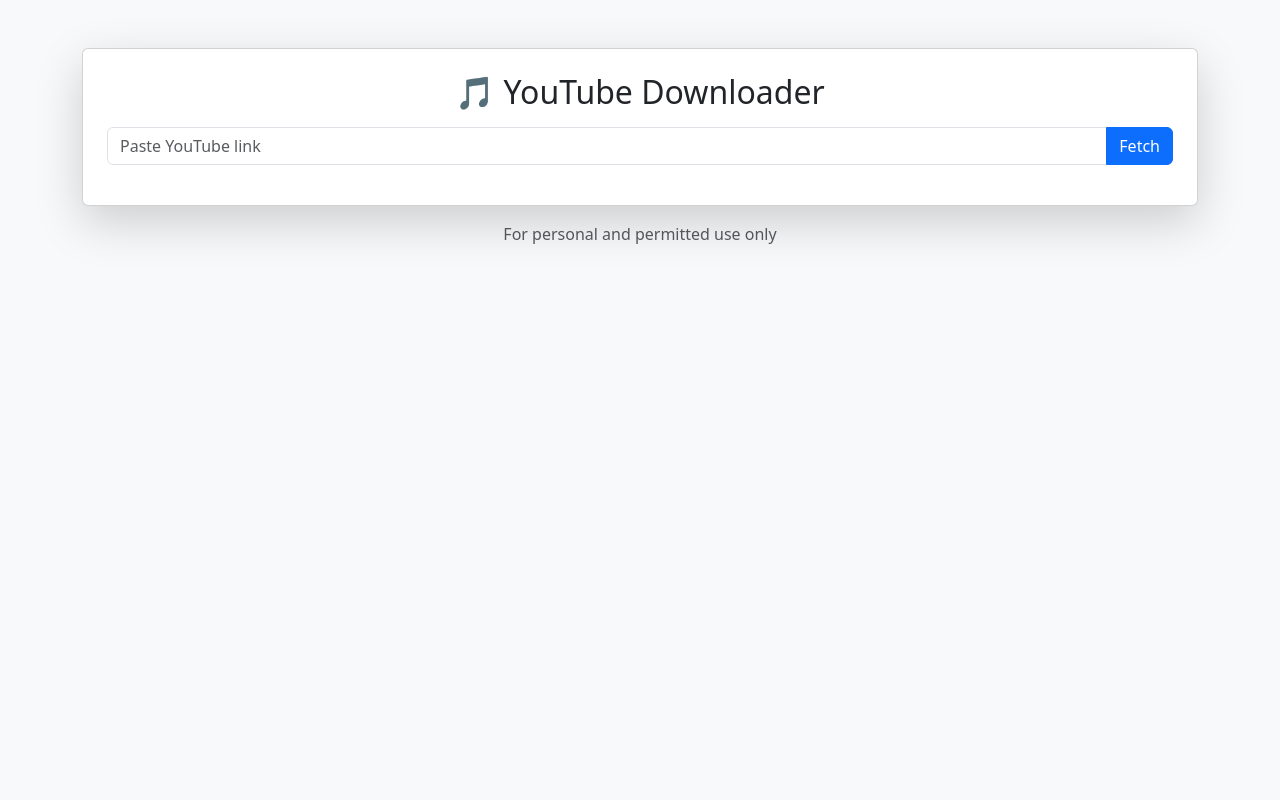
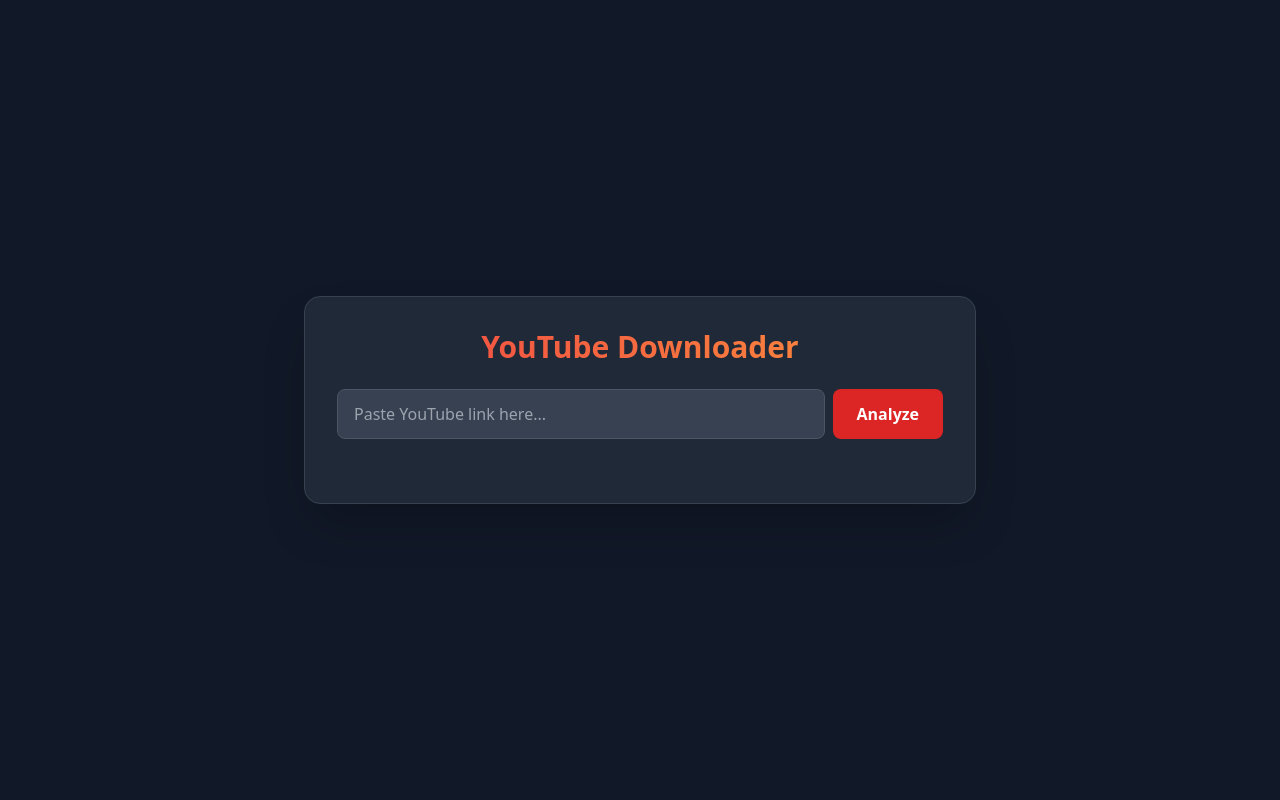
Before and after one commit to phpjibo-prog/media_today, a Flask app: page / in a window 1280 px wide. Run offline with Flask 3, Linux system fonts and the light colour scheme; some libraries are stand-ins or nearby versions.

Commit message:
Update index.html

```diff
--- a/templates/index.html
+++ b/templates/index.html
@@ -1,46 +1,93 @@
 <!DOCTYPE html>
 <html lang="en">
-
 <head>
     <meta charset="UTF-8">
-    <title>YouTube Downloader</title>
-    <link href="https://cdn.jsdelivr.net/npm/bootstrap@5.3.3/dist/css/bootstrap.min.css" rel="stylesheet">
+    <meta name="viewport" content="width=device-width, initial-scale=1.0">
+    <title>StreamFetch | Pro Downloader</title>
+    <script src="https://cdn.tailwindcss.com"></script>
 </head>
+<body class="bg-gray-900 text-white min-h-screen flex items-center justify-center p-6">
 
-<body class="bg-light">
+    <div class="max-w-2xl w-full bg-gray-800 rounded-2xl shadow-2xl p-8 border border-gray-700">
+        <h1 class="text-3xl font-bold mb-6 text-center bg-gradient-to-r from-red-500 to-orange-400 bg-clip-text text-transparent">
+            YouTube Downloader
+        </h1>
 
-    <div class="container mt-5">
-        <div class="card shadow-lg p-4">
-            <h2 class="text-center mb-3">🎵 YouTube Downloader</h2>
-
-            <form method="POST">
-                <div class="input-group mb-3">
-                    <input type="url" name="url" class="form-control" placeholder="Paste YouTube link" required>
-                    <button class="btn btn-primary">Fetch</button>
-                </div>
-            </form>
-
-            {% if url %}
-            <hr>
-            <h5>Audio</h5>
-            <a href="/download/mp3_320?url={{ url }}" class="btn btn-success mb-2">MP3 320kbps</a>
-            <a href="/download/mp3_128?url={{ url }}" class="btn btn-success mb-2">MP3 128kbps</a>
-
-            <hr>
-            <h5>Video (MP4)</h5>
-            <a href="/download/1080p?url={{ url }}" class="btn btn-dark mb-2">1080p</a>
-            <a href="/download/720p?url={{ url }}" class="btn btn-dark mb-2">720p</a>
-            <a href="/download/360p?url={{ url }}" class="btn btn-dark mb-2">360p</a>
-            <a href="/download/240p?url={{ url }}" class="btn btn-dark mb-2">240p</a>
-            <a href="/download/144p?url={{ url }}" class="btn btn-dark mb-2">144p</a>
-            {% endif %}
+        <div class="flex gap-2 mb-8">
+            <input type="text" id="urlInput" placeholder="Paste YouTube link here..."
+                class="flex-1 bg-gray-700 border border-gray-600 rounded-lg px-4 py-3 focus:outline-none focus:ring-2 focus:ring-red-500 transition">
+            <button onclick="fetchVideoInfo()" class="bg-red-600 hover:bg-red-700 px-6 py-3 rounded-lg font-semibold transition">
+                Analyze
+            </button>
         </div>
 
-        <p class="text-center mt-3 text-muted">
-            For personal and permitted use only
-        </p>
+        <div id="videoDetails" class="hidden mb-8 p-4 bg-gray-750 border border-gray-700 rounded-xl">
+            <div class="flex gap-4">
+                <img id="thumb" class="w-32 rounded-lg object-cover" src="" alt="Thumbnail">
+                <div>
+                    <h3 id="videoTitle" class="font-bold text-lg line-clamp-2"></h3>
+                    <p id="videoDuration" class="text-gray-400 text-sm"></p>
+                </div>
+            </div>
+
+            <div class="grid grid-cols-2 gap-4 mt-6">
+                <div>
+                    <h4 class="text-xs font-bold uppercase text-gray-500 mb-2">Audio (MP3)</h4>
+                    <button onclick="download('mp3', '320')" class="w-full mb-2 bg-gray-700 hover:bg-gray-600 text-sm py-2 rounded">320kbps</button>
+                    <button onclick="download('mp3', '128')" class="w-full bg-gray-700 hover:bg-gray-600 text-sm py-2 rounded">128kbps</button>
+                </div>
+                <div>
+                    <h4 class="text-xs font-bold uppercase text-gray-500 mb-2">Video (MP4)</h4>
+                    <div class="grid grid-cols-2 gap-2">
+                        <button onclick="download('mp4', '1080')" class="bg-blue-600 hover:bg-blue-700 text-xs py-2 rounded">1080p</button>
+                        <button onclick="download('mp4', '720')" class="bg-gray-700 hover:bg-gray-600 text-xs py-2 rounded">720p</button>
+                        <button onclick="download('mp4', '480')" class="bg-gray-700 hover:bg-gray-600 text-xs py-2 rounded">480p</button>
+                        <button onclick="download('mp4', '360')" class="bg-gray-700 hover:bg-gray-600 text-xs py-2 rounded">360p</button>
+                    </div>
+                </div>
+            </div>
+        </div>
+
+        <p id="status" class="text-center text-sm text-gray-400 mt-4"></p>
     </div>
 
+    <script>
+        async function fetchVideoInfo() {
+            const url = document.getElementById('urlInput').value;
+            const status = document.getElementById('status');
+            status.innerText = "Analyzing video...";
+
+            const response = await fetch('/get_info', {
+                method: 'POST',
+                headers: {'Content-Type': 'application/json'},
+                body: JSON.stringify({url})
+            });
+            const data = await response.json();
+
+            if (data.error) {
+                status.innerText = "Error: " + data.error;
+            } else {
+                document.getElementById('videoDetails').classList.remove('hidden');
+                document.getElementById('videoTitle').innerText = data.title;
+                document.getElementById('videoDuration').innerText = "Duration: " + data.duration;
+                document.getElementById('thumb').src = data.thumbnail;
+                status.innerText = "";
+            }
+        }
+
+        async function download(format, quality) {
+            const url = document.getElementById('urlInput').value;
+            const status = document.getElementById('status');
+            status.innerText = `Processing ${quality} ${format}...`;
+
+            const response = await fetch('/download', {
+                method: 'POST',
+                headers: {'Content-Type': 'application/json'},
+                body: JSON.stringify({url, format, quality})
+            });
+            const data = await response.json();
+            status.innerText = data.message || data.error;
+        }
+    </script>
 </body>
-
 </html>
```
